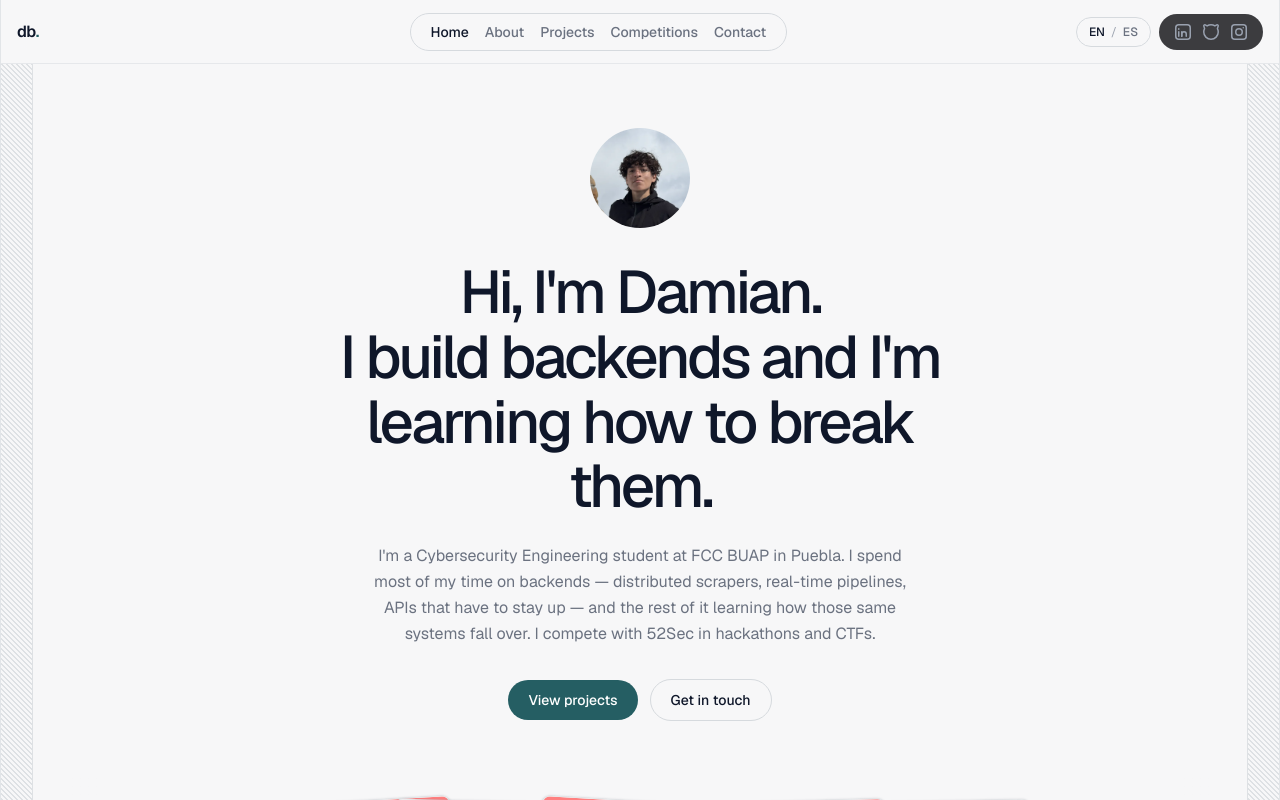
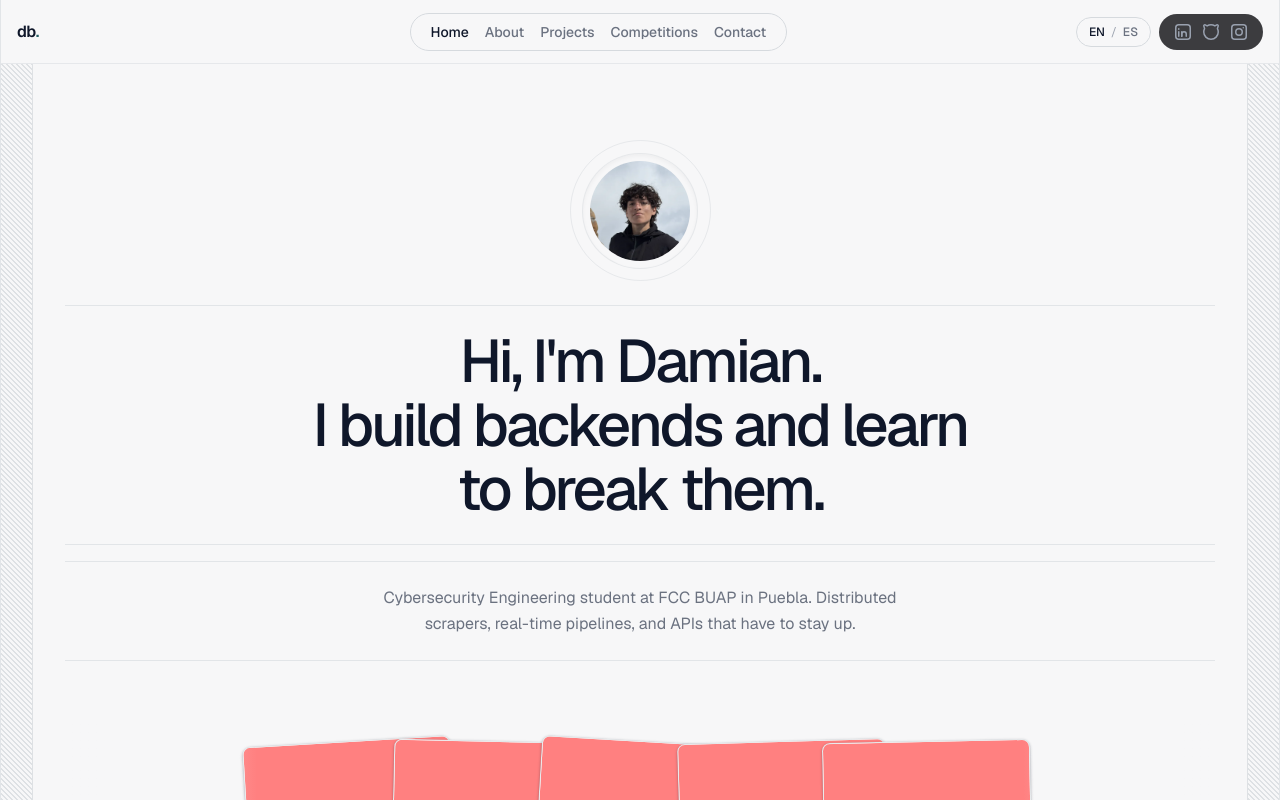
Before and after one commit to damianbasilio/damianbasilio-dev, a Next.js app: page /en/ in a window 1280 px wide. Shown: the top 800 px of the page. Built offline with nearby package versions, Linux system fonts and the light colour scheme.

Commit message:
feat: ringed avatar, banded hero, tighter copy, drop hero buttons

```diff
--- a/components/hero.tsx
+++ b/components/hero.tsx
@@ -1,9 +1,16 @@
-import { localeHref, type Dictionary, type Locale } from '@/lib/i18n';
+import type { Dictionary, Locale } from '@/lib/i18n';
 import { site } from '@/content/site';
+import { Band } from '@/components/ruled-heading';
 
-export function Hero({ locale, dict }: { locale: Locale; dict: Dictionary }) {
+/**
+ * Avatar sits inside two concentric rings — an outer hairline circle and an
+ * inner ringed disc — matching the reference site's framed portrait.
+ */
+function RingedAvatar() {
   return (
-    <section className="pt-12 text-center md:pt-16">
+    <div className="relative my-5 md:mt-9">
+      <div className="mx-auto flex h-[141px] w-[141px] items-center justify-center rounded-full border border-border/50">
+        <div className="flex h-[116px] w-[116px] items-center justify-center rounded-full border-[1.5px] border-border/50 bg-bg shadow-[inset_0_2px_4px_rgb(0_0_0_/_0.04)]">
           <img
             src={site.avatar}
             alt={site.fullName}
@@ -12,32 +19,38 @@ export function Hero({ locale, dict }: { locale: Locale; dict: Dictionary }) {
             /* Above the fold: fetch eagerly and at high priority. */
             fetchPriority="high"
             decoding="async"
-        className="mx-auto h-[100px] w-[100px] rounded-full object-cover transition-opacity duration-300 hover:opacity-90"
+            className="h-[100px] w-[100px] rounded-full object-cover transition-opacity duration-300 hover:opacity-90"
           />
+        </div>
+      </div>
+    </div>
+  );
+}
 
-      <h1 className="mx-auto mt-8 max-w-2xl text-balance text-[clamp(2.25rem,5.5vw,3.75rem)] font-medium leading-[1.08] tracking-[-0.05em]">
+export function Hero({
+  locale,
+}: {
+  locale: Locale;
+  dict: Dictionary;
+}) {
+  return (
+    <section className="pt-6 md:pt-10">
+      <RingedAvatar />
+
+      <div className="mt-6 space-y-4">
+        <Band className="py-6">
+          <h1 className="mx-auto max-w-2xl text-balance text-center text-4xl font-medium leading-tight tracking-[-0.05em] md:text-6xl md:leading-[64px]">
             {site.greeting[locale]}
             <br />
-        {site.tagline[locale]}
+            {site.heroTagline[locale]}
           </h1>
+        </Band>
 
-      <p className="mx-auto mt-6 max-w-xl text-balance text-sm leading-relaxed text-muted md:text-base">
-        {site.intro[locale]}
+        <Band className="py-6">
+          <p className="mx-auto max-w-xl text-balance text-center text-base leading-relaxed text-muted">
+            {site.heroIntro[locale]}
           </p>
-
-      <div className="mt-8 flex flex-wrap items-center justify-center gap-3">
-        <a
-          href={`${localeHref(locale, '/projects')}/`}
-          className="rounded-full bg-accent px-5 py-2.5 text-sm font-medium text-white transition-all duration-300 hover:-translate-y-0.5 hover:opacity-90"
-        >
-          {dict.home.viewProjects}
-        </a>
-        <a
-          href={`${localeHref(locale, '/contact')}/`}
-          className="rounded-full border border-border px-5 py-2.5 text-sm font-medium transition-all duration-300 hover:-translate-y-0.5 hover:border-accent/40 hover:bg-card"
-        >
-          {dict.home.getInTouch}
-        </a>
+        </Band>
       </div>
     </section>
   );
--- a/content/site.ts
+++ b/content/site.ts
@@ -30,6 +30,16 @@ export const site = {
   tagline: {
     en: "I build backends and I'm learning how to break them.",
     es: 'Construyo backends y estoy aprendiendo a romperlos.',
+  } satisfies Localized<string>,
+
+  heroTagline: {
+    en: 'I build backends and learn to break them.',
+    es: 'Construyo backends y aprendo a romperlos.',
+  } satisfies Localized<string>,
+
+  heroIntro: {
+    en: 'Cybersecurity Engineering student at FCC BUAP in Puebla. Distributed scrapers, real-time pipelines, and APIs that have to stay up.',
+    es: 'Estudiante de Ingeniería en Ciberseguridad en la FCC BUAP, Puebla. Scrapers distribuidos, pipelines en tiempo real y APIs que no se pueden caer.',
   } satisfies Localized<string>,
 
   intro: {
--- a/content/validate.ts
+++ b/content/validate.ts
@@ -87,6 +87,8 @@ export function assertContentValid(): void {
   checkLocalizedString('site', 'footerBio', site.footerBio);
   checkLocalizedString('site', 'role', site.role);
   checkLocalizedString('site', 'tagline', site.tagline);
+  checkLocalizedString('site', 'heroTagline', site.heroTagline);
+  checkLocalizedString('site', 'heroIntro', site.heroIntro);
   checkLocalizedString('site', 'intro', site.intro);
   checkLocalizedString('site', 'aboutExtra', site.aboutExtra);
   checkLocalizedString('site', 'location', site.location);
```
Lines whose indentation alone changed are shown as unchanged.
